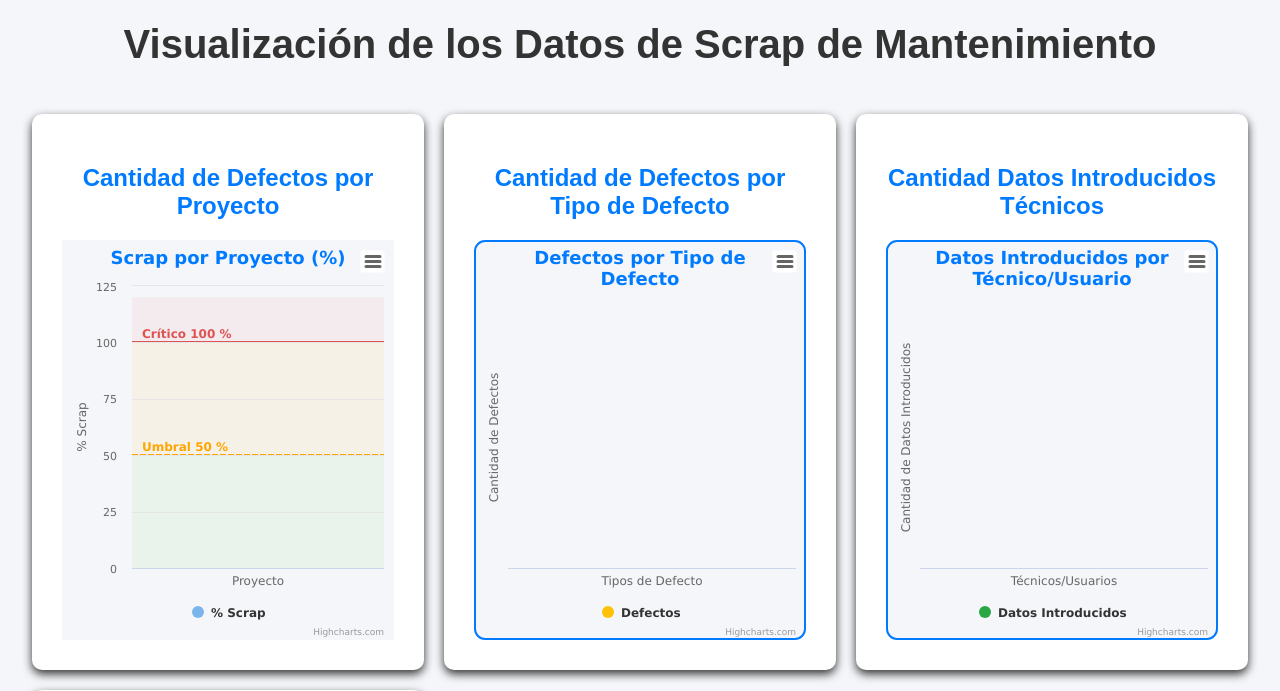
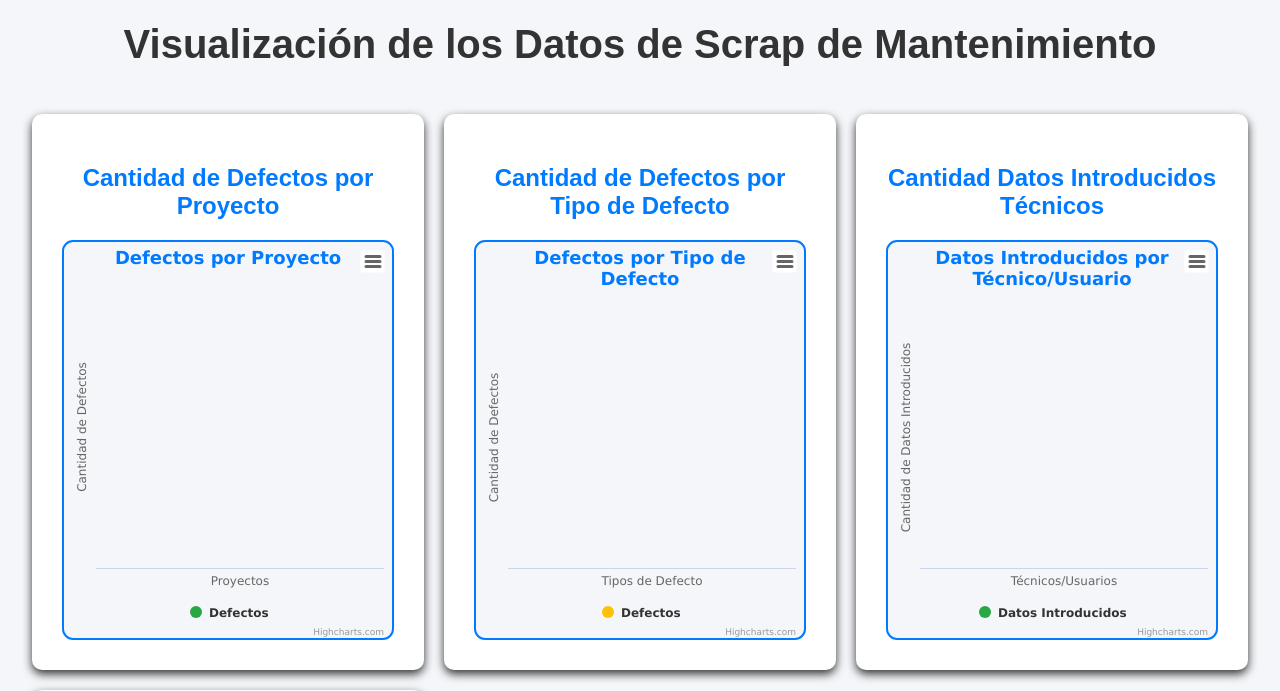
Before and after one commit to daniilabradorr/DATOM-Beta, a Django app: template DATOM/templates/scrap/visualizacion.html in a window 1280 px wide. Shown: the part 259-950 px from the top of the page. Run offline with Django 5.2, Linux system fonts and the light colour scheme; the template is opened without the code that fills it: most values are stand-ins (such as "Sample title", 1, 10 or a date in 2020).

Commit message:
corrigiendo fallos

```diff
--- a/DATOM/templates/scrap/visualizacion.html
+++ b/DATOM/templates/scrap/visualizacion.html
@@ -181,51 +181,50 @@
     </div>
 
     <!-- Scripts para los gráficos -->
-    <!-- Gráfico 1: Defectos por Proyecto — ahora usa % scrap -->
     <script>
+        // Gráfico de Defectos por Proyecto
         Highcharts.chart('chart-proyecto', {
-        chart: { type: 'column', backgroundColor: '#f4f6f9' },
-        title: { text: 'Scrap por Proyecto (%)', style:{ color:'#007bff', fontWeight:'bold' } },
-
-        xAxis: { categories: {{ proyectos_keys|safe }}, title:{ text:'Proyecto' } },
-        yAxis: {
-            max: 120,
-            title:{ text:'% Scrap' },
-            plotBands:[
-            { from: 0,   to: 50,  color:'rgba(85,191,59,.07)'  },  // verde
-            { from: 50,  to:100, color:'rgba(255,165,0,.07)'  },  // naranja
-            { from: 100, to:120, color:'rgba(223,83,83,.07)'  }   // rojo
-            ],
-            plotLines:[
-            { value: 50,  color:'#FFA500', width:2, dashStyle:'ShortDash',
-                label:{ text:'Umbral 50 %', style:{ color:'#FFA500', fontWeight:'bold' } } },
-            { value: 100, color:'#DF5353', width:2,
-                label:{ text:'Crítico 100 %', style:{ color:'#DF5353', fontWeight:'bold' } } }
-            ]
-        },
-
-        series:[{
-            name:'% Scrap',
-            data: {{ proyectos_pct_values|safe }},     // <-- lista de porcentajes 0-100
-            zones:[
-            { value: 50,  color:'#55BF3B' },   // verde
-            { value:100,  color:'#FFA500' },   // naranja
-            {              color:'#DF5353' }   // rojo
-            ],
-            zoneAxis:'y'
-        }],
-        tooltip:{ valueSuffix:' %' }
+            chart: {
+                type: 'column',
+                backgroundColor: '#f4f6f9',
+                borderColor: '#007bff',
+                borderWidth: 2,
+                borderRadius: 10
+            },
+            title: {
+                text: 'Defectos por Proyecto',
+                style: {
+                    color: '#007bff',
+                    fontWeight: 'bold'
+                }
+            },
+            xAxis: {
+                categories: {{ defectos_por_proyecto_keys|safe }},
+                crosshair: true,
+                title: {
+                    text: 'Proyectos'
+                }
+            },
+            yAxis: {
+                min: 0,
+                title: {
+                    text: 'Cantidad de Defectos'
+                }
+            },
+            tooltip: {
+                valueSuffix: ' Defectos',
+                backgroundColor: '#007bff',
+                borderRadius: 5,
+                style: {
+                    color: 'white'
+                }
+            },
+            series: [{
+                name: 'Defectos',
+                data: {{ defectos_por_proyecto_values|safe }},
+                color: '#28a745'
+            }]
         });
-
-        /* Avisos globales para este dashboard */
-        (function(){
-        const datos = {{ proyectos_pct_values|safe }};
-        if (datos.some(v => v >= 100)) {
-            alert('🟥 ¡Scrap crítico en algún proyecto (≥100 %)! Revisar producción.');
-        } else if (datos.some(v => v >= 50)) {
-            alert('🟧 Aviso: uno o más proyectos superan el 50 % de scrap.');
-        }
-        })();
 
         // Gráfico de Defectos por Tipo
         Highcharts.chart('chart-tipo', {
```
